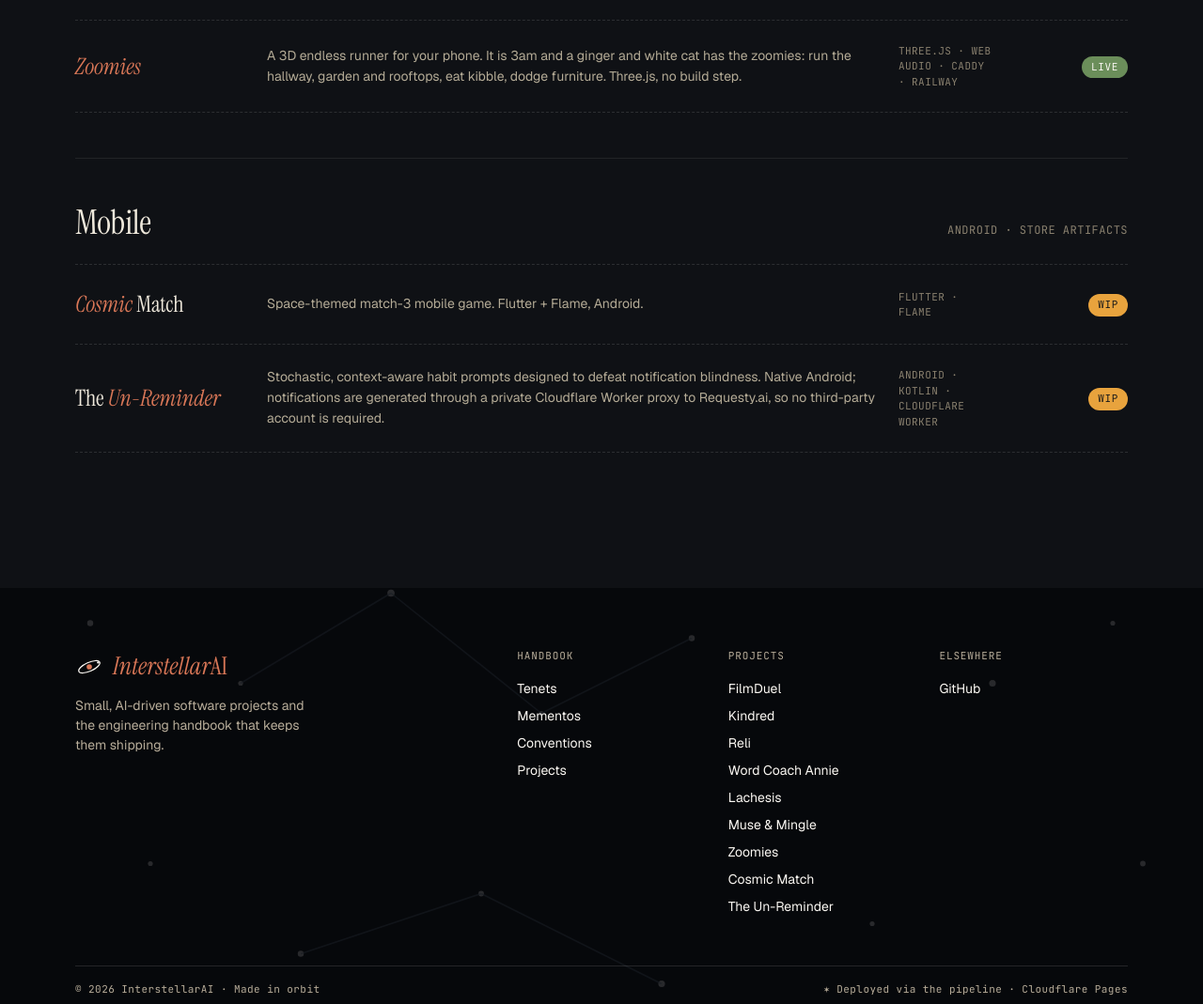
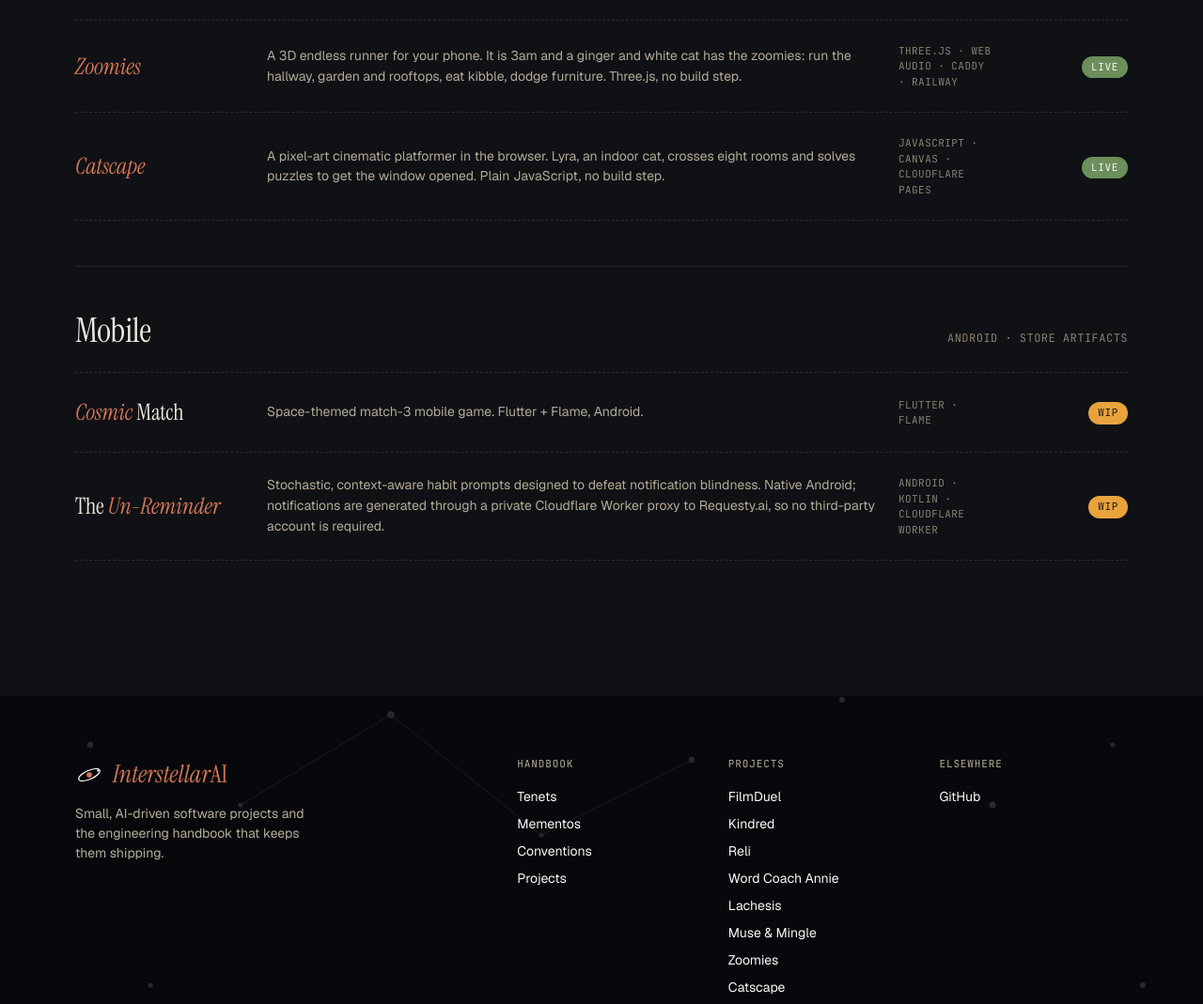
Before and after one commit to alexsiri7/interstellarai.net, an Astro site: page /projects in a window 1280 px wide. Shown: the part 1055-2124 px from the top of the page at 94% size. Built offline with nearby package versions, Linux system fonts and the light colour scheme; Astro itself is replaced by a stand-in of ours.

Commit message:
Add Catscape to the portfolio (#219)
Catscape (catscape.interstellarai.net) was live but missing from the site. Adds its card and project page next to Zoomies.

---
_Generated by [Claude Code](https://claude.ai/code/session_01HiPcxLZyMdXT6Ngyfyav55)_

```diff
--- a/src/data/projects.ts
+++ b/src/data/projects.ts
@@ -207,6 +207,30 @@ export const projects: Project[] = [
     shape: "web",
   },
   {
+    id: "catscape",
+    namePre: "",
+    nameEm: "Catscape",
+    namePost: "",
+    url: "https://catscape.interstellarai.net",
+    repo: "https://github.com/alexsiri7/catscape",
+    blurb: "A pixel-art platformer: an indoor cat's great escape.",
+    desc: "A pixel-art cinematic platformer in the browser. Lyra, an indoor cat, crosses eight rooms and solves puzzles to get the window opened. Plain JavaScript, no build step.",
+    stackShort: "JavaScript · Canvas",
+    stack: "JavaScript · Canvas · Cloudflare Pages",
+    about: [
+      "Lyra, an indoor cat, watches a bird fly away from the bedroom window and sets out across the house to get the hooman to open the big window in the study.",
+      "Eight rooms on two floors, with puzzles in one room that unlock things in another: pressure plates, a light switch, catnip for a double jump, a thermostat and one sweaty hooman. Watch out for the Roomba, the bath water and the kitchen hob. Lyra has nine lives.",
+    ],
+    highlights: [
+      "Eight rooms on two floors, linked by puzzles",
+      "Keyboard on desktop, touch buttons on phones",
+      "Hints in Lyra's own thoughts",
+      "A static page with no build step and no dependencies",
+    ],
+    status: "live",
+    shape: "web",
+  },
+  {
     id: "cosmic-match",
     namePre: "",
     nameEm: "Cosmic",
--- a/src/pages/projects/index.astro
+++ b/src/pages/projects/index.astro
@@ -5,7 +5,7 @@ import { projects, shapeGroups, projectHref } from "../../data/projects";
 
 <Layout
   title="Projects · InterStellar AI"
-  description="The InterStellar AI portfolio: FilmDuel, Kindred, Reli, Word Coach Annie, Lachesis, Muse & Mingle, Zoomies, Cosmic Match and The Un-Reminder — with the stack and deploy target behind each one."
+  description="The InterStellar AI portfolio: FilmDuel, Kindred, Reli, Word Coach Annie, Lachesis, Muse & Mingle, Zoomies, Catscape, Cosmic Match and The Un-Reminder — with the stack and deploy target behind each one."
 >
   <section class="pf-hero">
     <div class="wrap">
```
